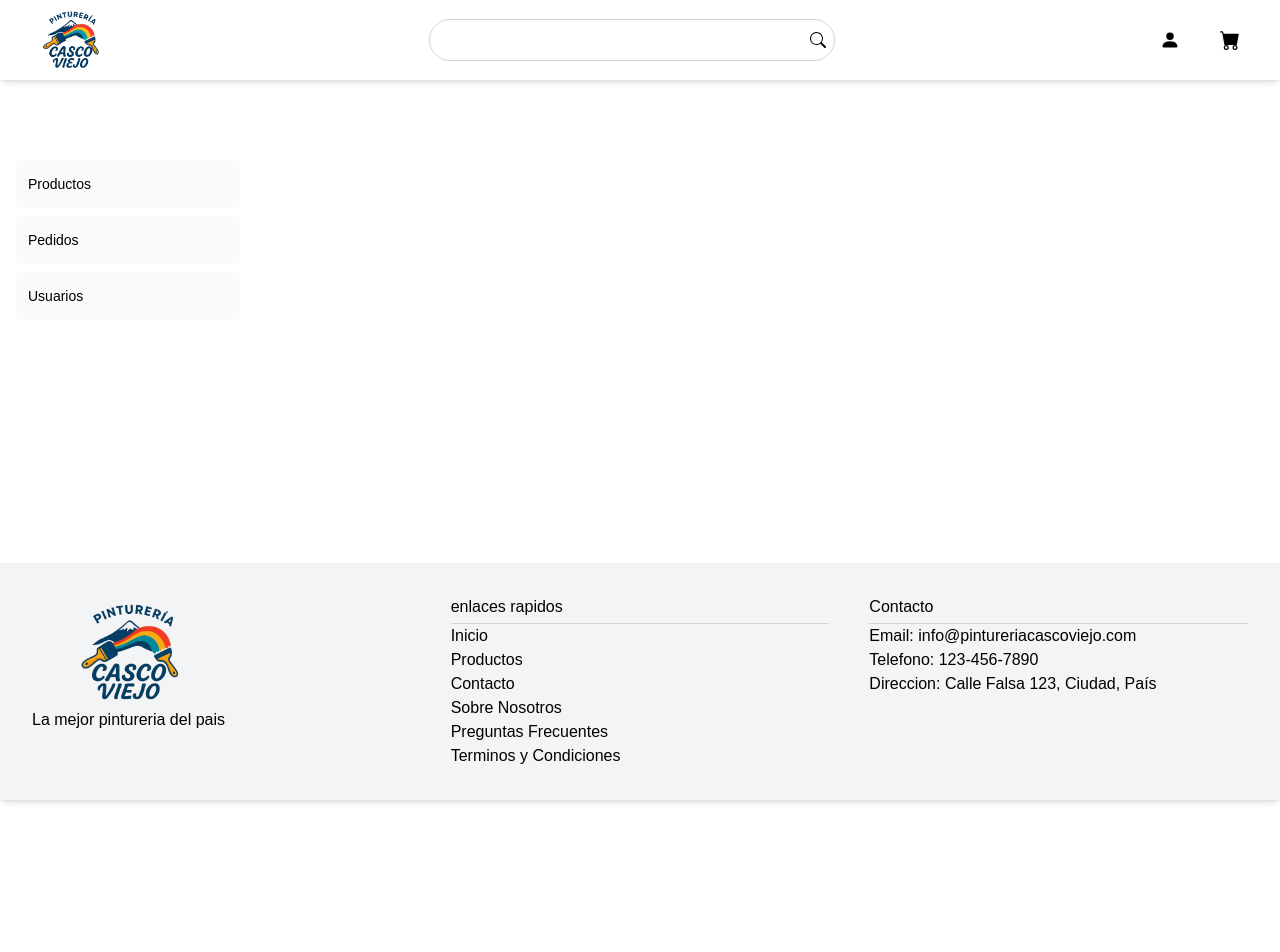
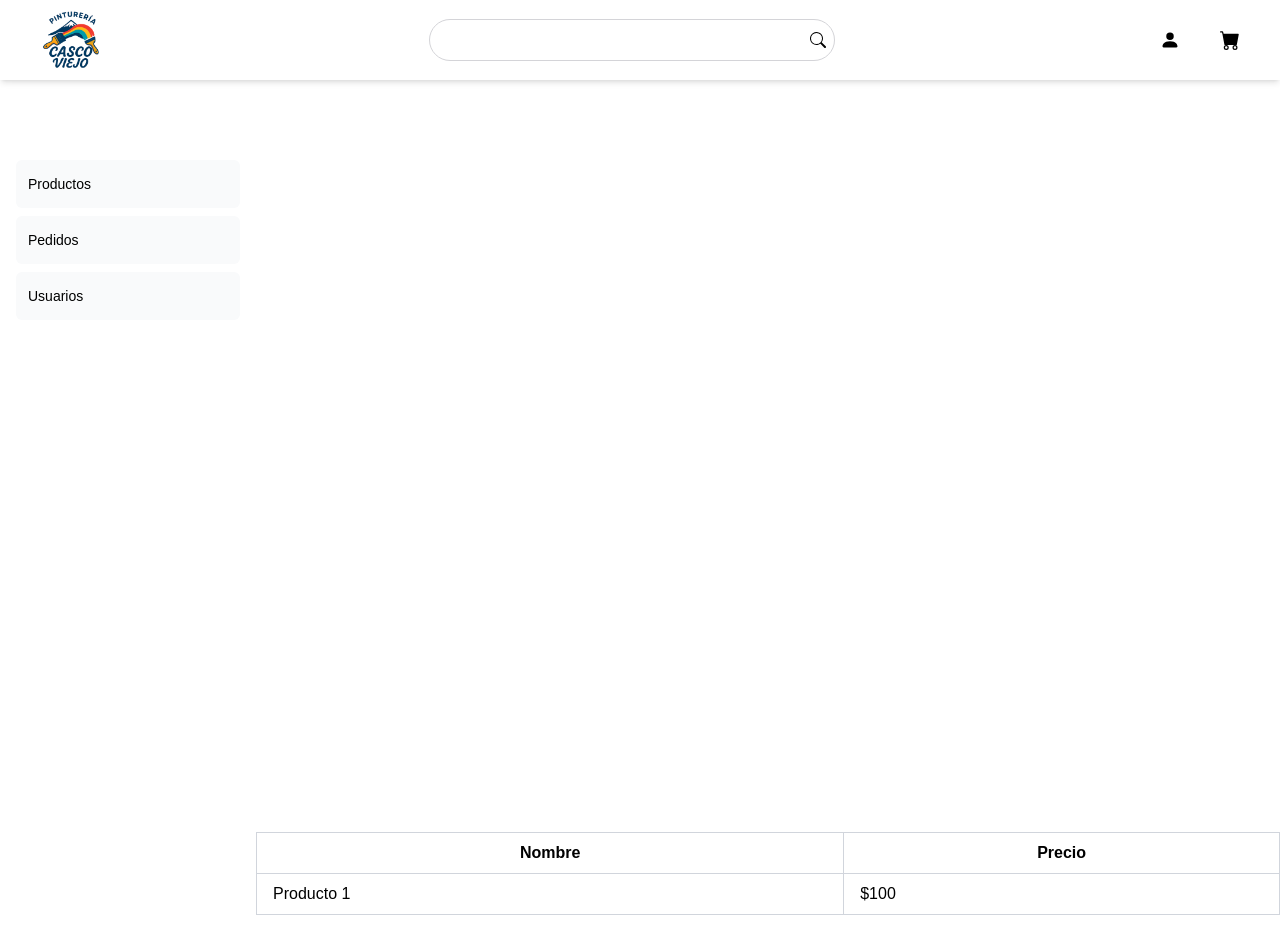
Before and after one commit to Facundo-Sura/Pintureria-Casco-Viejo, a Next.js app in the folder pintureria-casco-viejo/: page / in a window 1280 px wide. Shown: the top 952 px of the page. Built offline with nearby package versions, Linux system fonts and the light colour scheme.

Commit message:
posicion del footer arreglada

```diff
--- a/pintureria-casco-viejo/app/page.tsx
+++ b/pintureria-casco-viejo/app/page.tsx
@@ -3,11 +3,21 @@ import Link from "next/link";
 
 export default function Home() {
   return (
-    <div className="flex min-h-screen items-center justify-center font-sans ">
-
-      <main></main>
-
-
-    </div>
+      <main>
+        <table className="w-full border border-gray-300">
+          <thead>
+            <tr>
+              <th className="border border-gray-300 px-4 py-2">Nombre</th>
+              <th className="border border-gray-300 px-4 py-2">Precio</th>
+            </tr>
+          </thead>
+          <tbody>
+            <tr>
+              <td className="border border-gray-300 px-4 py-2">Producto 1</td>
+              <td className="border border-gray-300 px-4 py-2">$100</td>
+            </tr>
+          </tbody>
+        </table>
+      </main>
   );
 }
--- a/pintureria-casco-viejo/components/Footer.tsx
+++ b/pintureria-casco-viejo/components/Footer.tsx
@@ -3,7 +3,7 @@ import Link from "next/link";
 
 export default function Footer() {
     return(
-        <footer className="absolute bottom-0 left-0 right-0 bg-gray-100 p-8 shadow-md z-20 px-8 grid grid-cols-1 md:grid-cols-3 gap-10">
+        <footer className="relative bottom-0 left-0 right-0 bg-gray-100 p-8 shadow-md z-20 px-8 grid grid-cols-1 md:grid-cols-3 gap-10">
         <div>
           <Image src="/logo_169.png" alt="logo" width={200} height={100} />
           <p>La mejor pintureria del pais</p>
```
